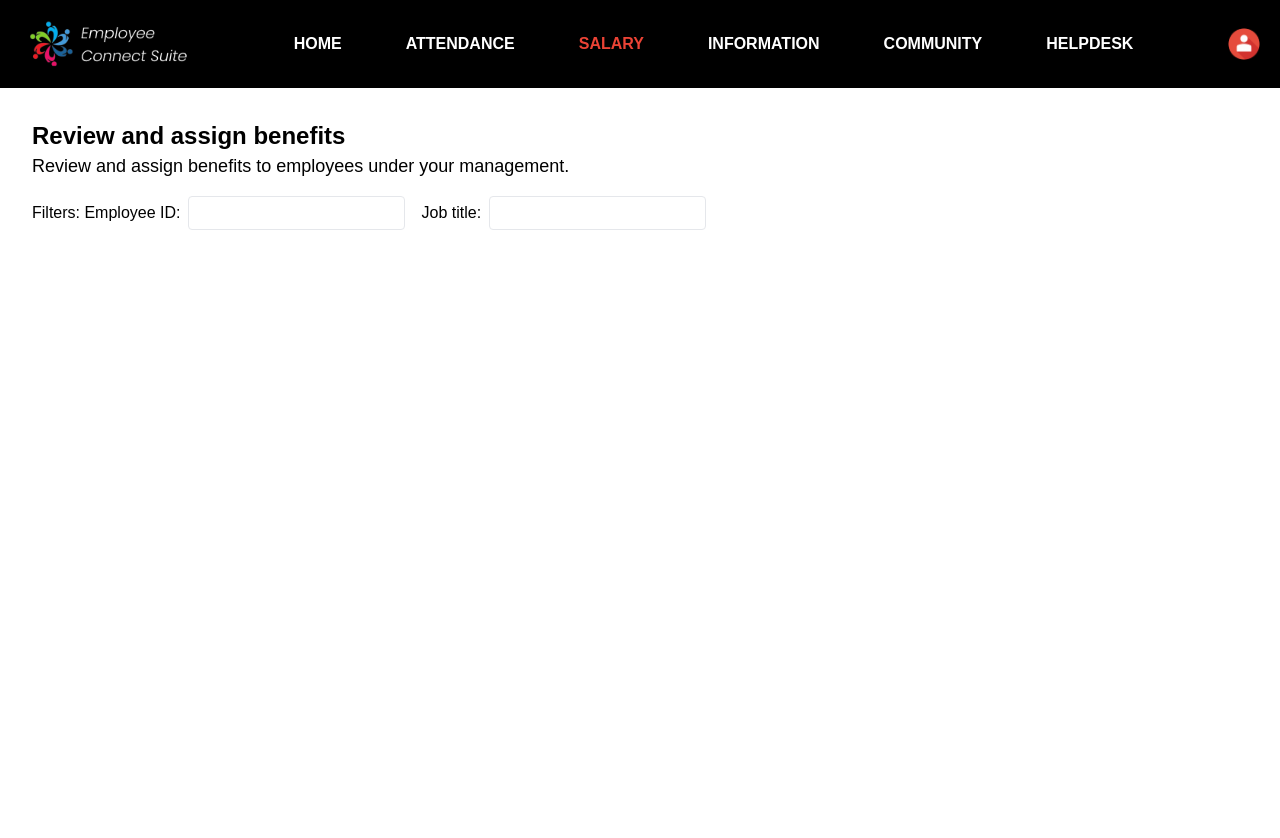
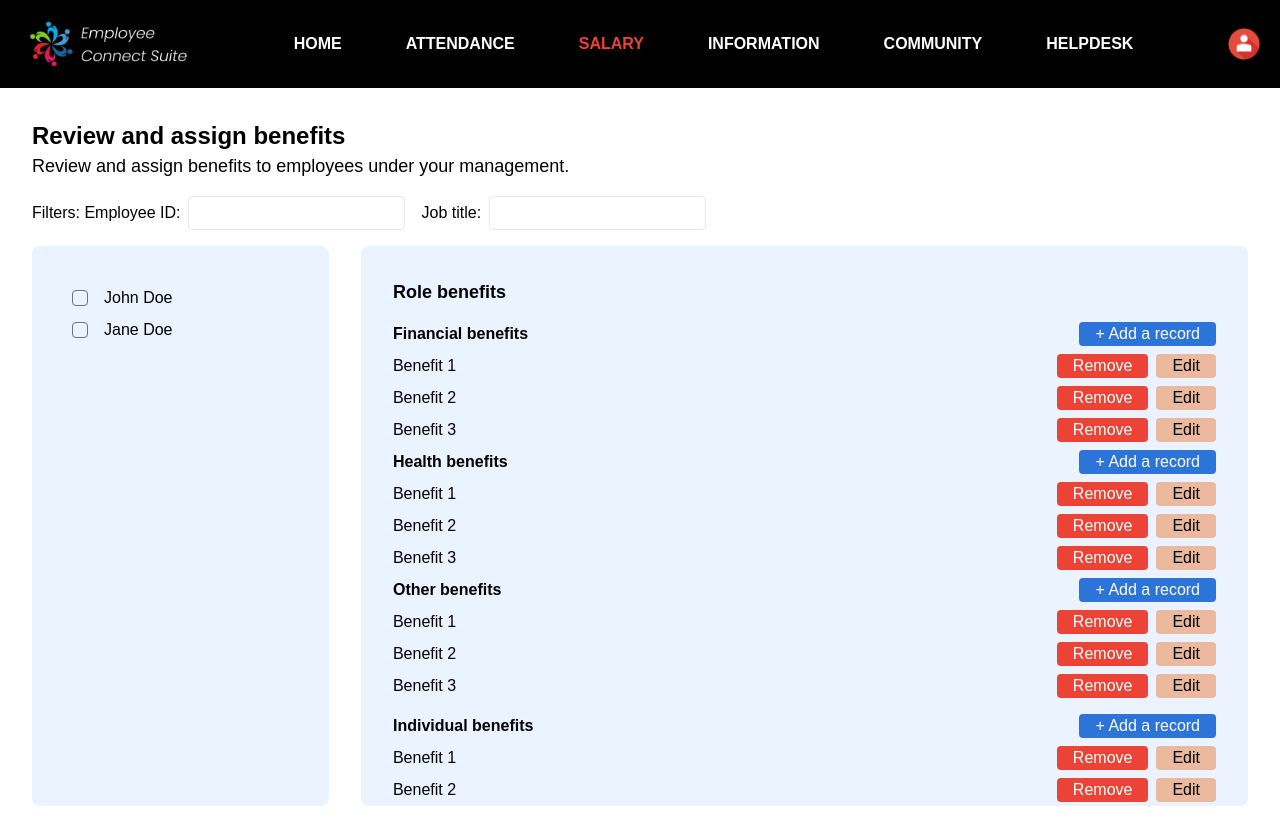
Before and after one commit to PoisonDarterz/WIF2003_G8, a React (Create React App) app in the folder frontend/: page /salary/assign in a window 1280 px wide. Before the commit the page ends 800 px from the top, so only its background shows below. Built offline with nearby package versions, Linux system fonts and the light colour scheme.

Commit message:
asgn benefit page

```diff
--- /dev/null
+++ b/frontend/src/components/salary/BenefitsBox.jsx
@@ -0,0 +1,55 @@
+import React from 'react';
+
+const roleBenefits = [
+  { type: "Financial", benefits: ["Benefit 1", "Benefit 2", "Benefit 3"] },
+  { type: "Health", benefits: ["Benefit 1", "Benefit 2", "Benefit 3"] },
+  { type: "Other", benefits: ["Benefit 1", "Benefit 2", "Benefit 3"] }
+];
+
+const personalBenefits = ["Benefit 1", "Benefit 2", "Benefit 3"];
+
+function BenefitsBox() {
+  return (
+    <div className="h-[70vh] w-3/4 bg-[#EAF3FF] rounded-lg p-8 overflow-y-auto">
+      <h2 className="text-lg font-bold mb-4 text-left">Role benefits</h2>
+      {roleBenefits.map((section, index) => (
+        <div key={index}>
+          <div className="flex justify-between items-center mb-2">
+            <h3 className="text-md font-semibold">{section.type} benefits</h3>
+            <button style={{ backgroundColor: '#2C74D8', color: '#FFFFFF' }} className="rounded px-4">+ Add a record </button>
+          </div>
+          {section.benefits.map((benefit, index) => (
+            <div key={index} className="flex justify-between items-center mb-2">
+              <span>{benefit}</span>
+              <div>
+                <button style={{ backgroundColor: '#EB4335', color: '#FFFFFF' }} className="mr-2 rounded px-4">Remove</button>
+                <button style={{ backgroundColor: '#EBB99E', color: '#000000' }} className="rounded px-4">Edit</button>
+              </div>
+            </div>
+          ))}
+        </div>
+      ))}
+      <div className="mt-4">
+      <div className="flex justify-between items-center mb-2">
+          <h3 className="text-md font-semibold">Individual benefits</h3>
+          <button style={{ backgroundColor: '#2C74D8', color: '#FFFFFF' }} className="rounded px-4">+ Add a record</button>
+        </div>
+        {personalBenefits.map((benefit, index) => (
+          <div key={index} className="flex justify-between items-center mb-2">
+            <span>{benefit}</span>
+            <div>
+              <button style={{ backgroundColor: '#EB4335', color: '#FFFFFF' }} className="mr-2 rounded px-4">Remove</button>
+              <button style={{ backgroundColor: '#EBB99E', color: '#000000' }} className="rounded px-4">Edit</button>
+            </div>
+          </div>
+        ))}
+      </div>
+      <div className="flex justify-end mt-4">
+        <button style={{ backgroundColor: '#EBB99E', color: '#000000' }} className="mr-2 rounded px-4">Cancel changes</button>
+        <button style={{ backgroundColor: '#2C74D8', color: '#FFFFFF' }} className="rounded px-4">Save</button>
+      </div>
+    </div>
+  );
+}
+
+export default BenefitsBox;
--- /dev/null
+++ b/frontend/src/components/salary/EmpNameBox.jsx
@@ -0,0 +1,51 @@
+import React, { useState } from 'react';
+
+const employees = [
+  { id: 1, name: 'John Doe' },
+  { id: 2, name: 'Jane Doe' },
+  // add more employees as needed
+];
+
+function EmpNameBox({ singleSelect = false }) {
+  const [checkedState, setCheckedState] = useState(
+    employees.map(employee => ({ id: employee.id, checked: false }))
+  );
+
+  const handleCheckboxChange = (event, id) => {
+    if (singleSelect) {
+      setCheckedState(
+        checkedState.map(item =>
+          item.id === id ? { ...item, checked: event.target.checked } : { ...item, checked: false }
+        )
+      );
+    } else {
+      setCheckedState(
+        checkedState.map(item =>
+          item.id === id ? { ...item, checked: event.target.checked } : item
+        )
+      );
+    }
+  };
+
+  return (
+    <div className="h-[70vh] w-1/4 bg-[#EAF3FF] rounded-lg p-8 overflow-y-auto">
+      {employees.map((employee) => (
+        <div key={employee.id} className="flex items-center m-2">
+          <label htmlFor={`employee-${employee.id}`} className="flex items-center cursor-pointer">
+            <input
+              type="checkbox"
+              id={`employee-${employee.id}`}
+              className="hidden"
+              checked={checkedState.find(item => item.id === employee.id).checked}
+              onChange={event => handleCheckboxChange(event, employee.id)}
+            />
+            <span className={`w-4 h-4 inline-block mr-4 rounded border border-gray-500 ${checkedState.find(item => item.id === employee.id).checked ? 'bg-blue-500' : ''}`}></span>
+            {employee.name}
+          </label>
+        </div>
+      ))}
+    </div>
+  );
+}
+
+export default EmpNameBox;
--- a/frontend/src/pages/salary/AssignBenefits.jsx
+++ b/frontend/src/pages/salary/AssignBenefits.jsx
@@ -1,5 +1,7 @@
 import React from "react";
 import TopNavBlack from "../../components/TopNavBlack";
+import EmpNameBox from "../../components/salary/EmpNameBox";
+import BenefitsBox from "../../components/salary/BenefitsBox";
 
 function AssignBenefits() {
     return (
@@ -19,6 +21,10 @@ function AssignBenefits() {
                     <input type="text" className="border p-1 rounded" />
                 </div>
             </div>
+            <div className="flex space-x-8">
+                <EmpNameBox singleSelect={true}/>
+                <BenefitsBox />
+            </div>
         </div>
     )
 }
```
